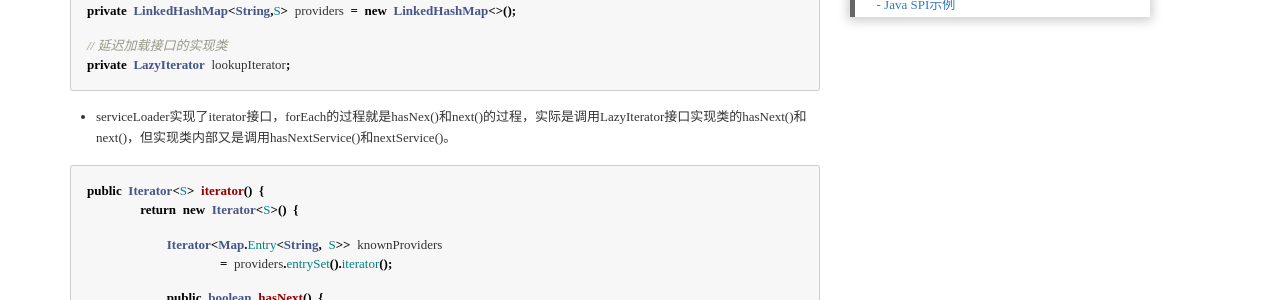
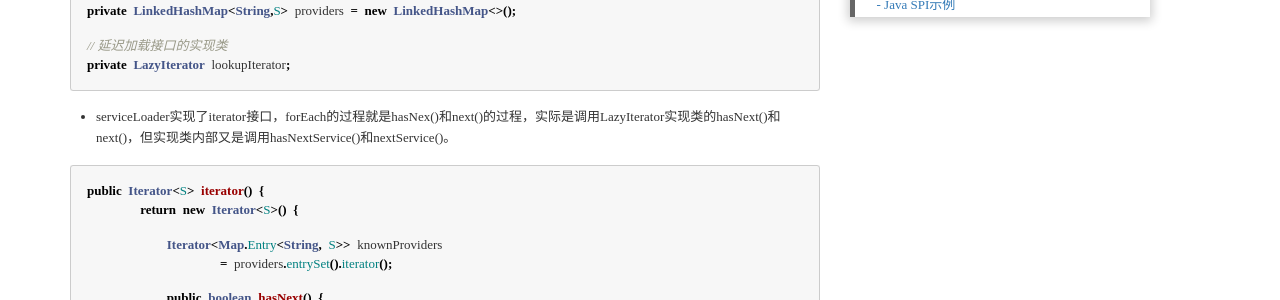
Before and after one commit to gaoxinzhong1992/niubility.org.cn, a Jekyll site: the page built from _posts/2020-01-10-Dubbo-SPI.md, in a window 1280 px wide and 900 px high, scrolled down 2765 px. Shown: the part 151-451 px from the top of the window. Built offline with Jekyll 4.4.1, drawn with Linux system fonts in a browser that asks for light colours.

Commit message:
fix comment

````diff
--- a/_posts/2020-01-10-Dubbo-SPI.md
+++ b/_posts/2020-01-10-Dubbo-SPI.md
@@ -140,7 +140,7 @@ private LinkedHashMap<String,S> providers = new LinkedHashMap<>();
 // 延迟加载接口的实现类
 private LazyIterator lookupIterator;
 ```
-- serviceLoader实现了iterator接口，forEach的过程就是hasNex()和next()的过程，实际是调用LazyIterator接口实现类的hasNext()和next()，但实现类内部又是调用hasNextService()和nextService()。
+- serviceLoader实现了iterator接口，forEach的过程就是hasNex()和next()的过程，实际是调用LazyIterator实现类的hasNext()和next()，但实现类内部又是调用hasNextService()和nextService()。
 
 ```java
 public Iterator<S> iterator() {
````
